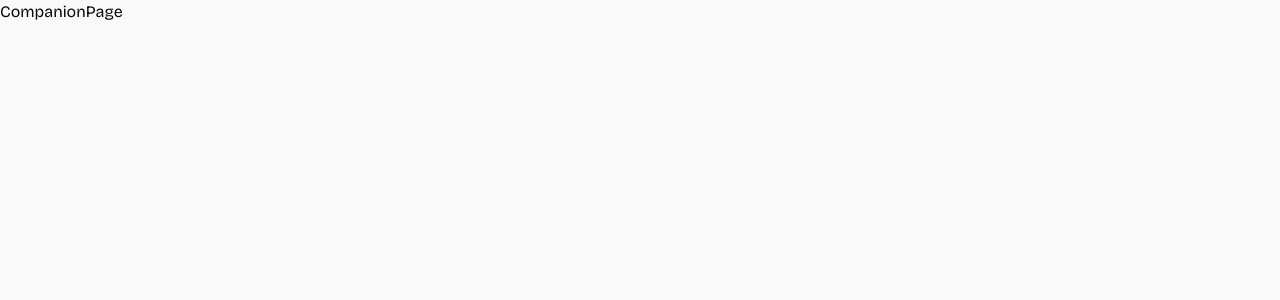
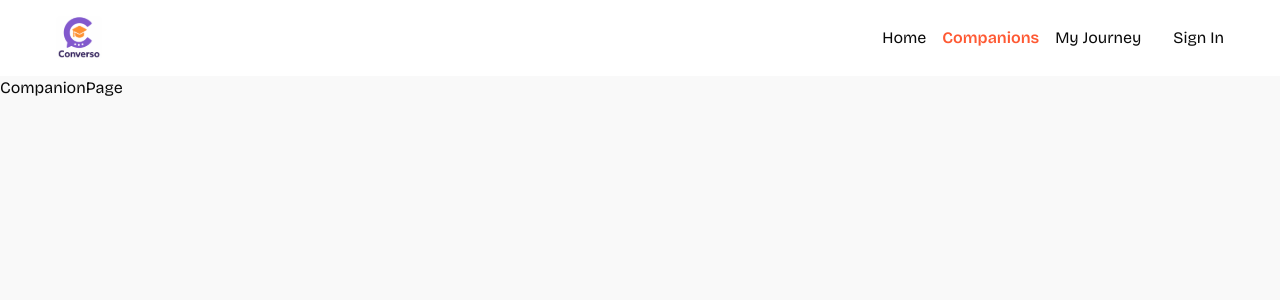
Before and after one commit to Abhijit47/next-converso-sass, a Next.js app: page /companions in a window 1280 px wide. Shown: the top 300 px of the page. Built offline with nearby package versions, Linux system fonts and the light colour scheme.

Commit message:
feat: implement Navbar and NavItems components for navigation

```diff
--- a/app/layout.tsx
+++ b/app/layout.tsx
@@ -1,3 +1,4 @@
+import Navbar from '@/components/Navbar';
 import { ClerkProvider } from '@clerk/nextjs';
 import type { Metadata } from 'next';
 import { Bricolage_Grotesque } from 'next/font/google';
@@ -21,7 +22,10 @@
   return (
     <ClerkProvider>
       <html lang='en'>
-        <body className={`${bricolage.variable} antialiased`}>{children}</body>
+        <body className={`${bricolage.variable} antialiased`}>
+          <Navbar />
+          {children}
+        </body>
       </html>
     </ClerkProvider>
   );
--- /dev/null
+++ b/components/NavItems.tsx
@@ -0,0 +1,30 @@
+'use client';
+
+import { cn } from '@/lib/utils';
+import Link from 'next/link';
+import { usePathname } from 'next/navigation';
+
+const navItems = [
+  { label: 'Home', href: '/' },
+  { label: 'Companions', href: '/companions' },
+  { label: 'My Journey', href: 'my-journey' },
+];
+
+const NavItems = () => {
+  const pathname = usePathname();
+
+  return (
+    <nav className='flex items-center gap-4'>
+      {navItems.map(({ label, href }) => (
+        <Link
+          href={href}
+          key={label}
+          className={cn(pathname === href && 'text-primary font-semibold')}>
+          {label}
+        </Link>
+      ))}
+    </nav>
+  );
+};
+
+export default NavItems;
--- /dev/null
+++ b/components/Navbar.tsx
@@ -0,0 +1,19 @@
+import Image from 'next/image';
+import Link from 'next/link';
+import NavItems from './NavItems';
+
+export default function Navbar() {
+  return (
+    <header className='navbar'>
+      <Link href='/'>
+        <div className='flex items-center gap-2.5 cursor-pointer'>
+          <Image src='/images/logo.svg' alt='logo' width={46} height={44} />
+        </div>
+      </Link>
+      <div className='flex items-center gap-8'>
+        <NavItems />
+        <p>Sign In</p>
+      </div>
+    </header>
+  );
+}
```
